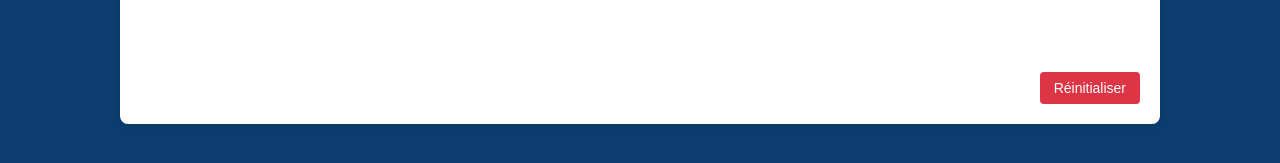
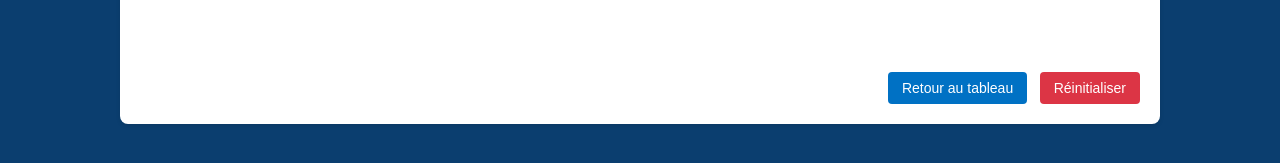
Before and after one commit to julienAEM/coordination-site, a plain HTML site: page completed.html in a window 1280 px wide. Shown: the part 79-242 px from the top of the page. Drawn offline with Linux system fonts and the light colour scheme.

Commit message:
Add return to board button to completed.html

```diff
--- a/completed.html
+++ b/completed.html
@@ -101,6 +101,20 @@
         .btn-bar button:hover {
             background-color: #c82333;
         }
+        /* Style for the 'Retour au tableau' button */
+        #backBtn {
+            background-color: #0071c4;
+            color: #ffffff;
+            border: none;
+            padding: 8px 14px;
+            font-size: 14px;
+            border-radius: 4px;
+            cursor: pointer;
+            margin-right: 8px;
+        }
+        #backBtn:hover {
+            background-color: #005a9e;
+        }
     </style>
 </head>
 <body>
@@ -115,6 +129,7 @@
         <!-- Conteneur pour les sections par catégorie -->
         <div id="categoryContainer"></div>
         <div class="btn-bar">
+            <button id="backBtn">Retour au tableau</button>
             <button id="clearCompletedBtn">Réinitialiser</button>
         </div>
     </div>
@@ -202,6 +217,11 @@ function clearCompleted() {
 }
 document.getElementById('clearCompletedBtn').addEventListener('click', clearCompleted);
 window.addEventListener('load', loadCompleted);
+// Ajouter un gestionnaire pour retourner au tableau de coordination
+document.getElementById('backBtn').addEventListener('click', function() {
+    // Rediriger vers la page d'accueil du tableau
+    window.location.href = 'index.html';
+});
 </script>
 </body>
 </html>
```
